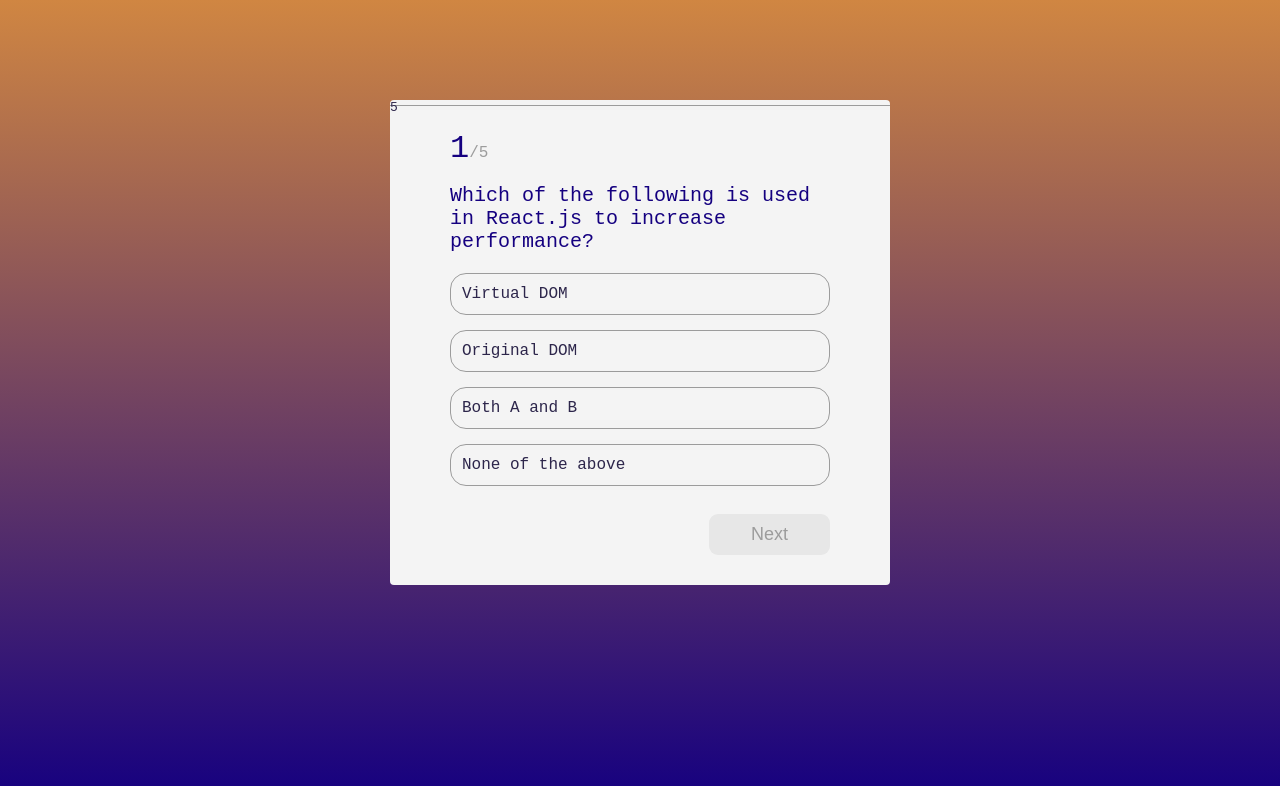
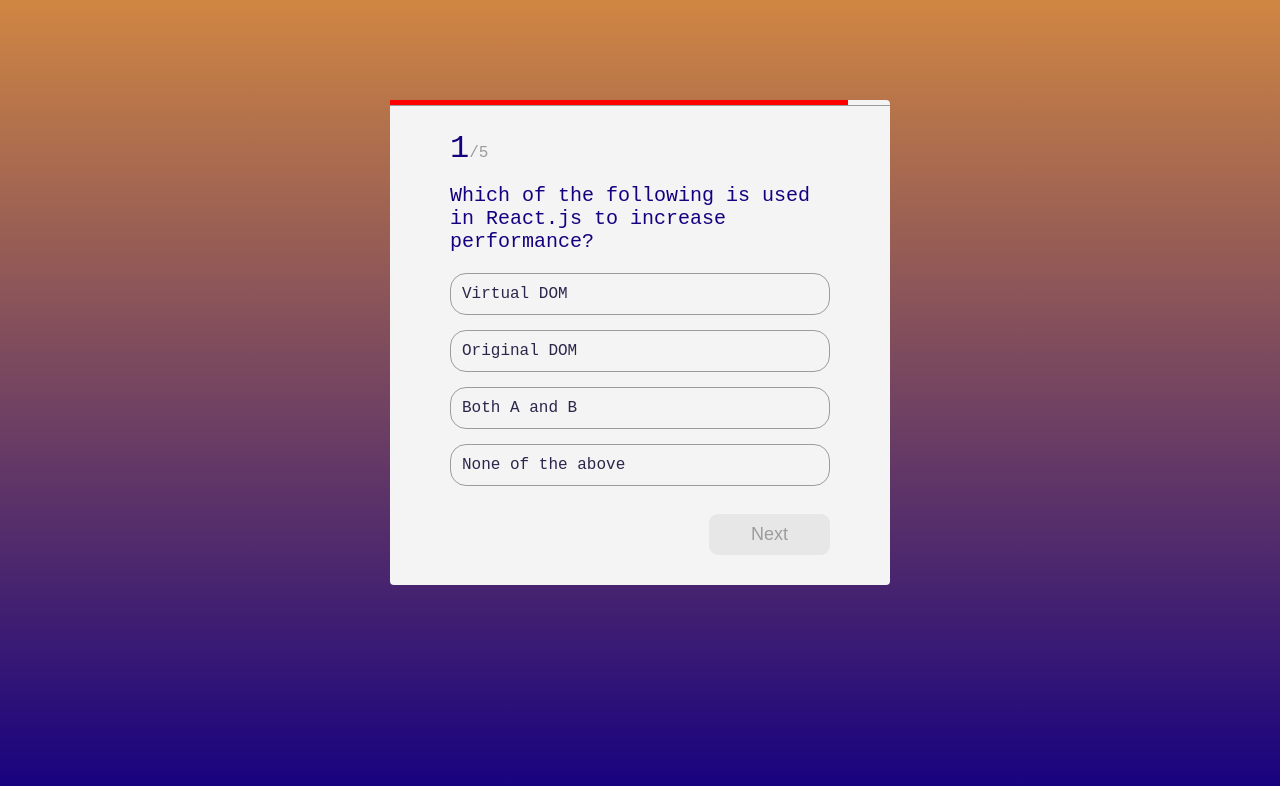
Before and after one commit to CrisCrosse/quiz-app, a React (Vite) app: page / in a window 1280 px wide. Shown: the top 786 px of the page. Built offline with nearby package versions, Linux system fonts and the light colour scheme.

Commit message:
make answer timer display coloured bar, timeout moves to next q and answer sets as wrong

```diff
--- a/src/components/AnswerTimer/AnswerTimer.jsx
+++ b/src/components/AnswerTimer/AnswerTimer.jsx
@@ -32,7 +32,15 @@
     }, [counter]);
     return (
      <div className='answer-timer-container'>
-        <div className='progress'> {counter} </div>
+        <div
+            style={{
+                width: `${progressLoaded}%`,
+                backgroundColor: `${
+                    progressLoaded < 40 ? 'lightgreen'
+                    : progressLoaded < 70 ? 'orange'
+                    : 'red'}`
+            }}
+            className='progress'></div>
     </div>
     )
 }
--- a/src/components/Quiz/Quiz.jsx
+++ b/src/components/Quiz/Quiz.jsx
@@ -11,6 +11,7 @@
     const [answer, setAnswer] = useState(null)
     const [result, setResult] = useState(resultInitialState)
     const [isOnResultPage, setIsOnResultPage] = useState(false)
+    const [showAnswerTimer, setShowAnswerTimer] = useState(true)
 
     const {question, choices, correctAnswer } = questions[currentQuestionIndex];
 
@@ -23,10 +24,11 @@
         }
     }
 
-    const onNextClick = () => {
+    const onNextClick = (finalAnswer) => {
         setAnswerIndex(null);
+        setShowAnswerTimer(false);
         setResult((prev) =>
-            answer ? {
+            finalAnswer ? {
                 ...prev,
                 score: prev.score + 1,
                 correctAnswers: prev.correctAnswers + 1,
@@ -43,7 +45,9 @@
             setCurrentQuestionIndex(0);
             setIsOnResultPage(true);
         }
-
+        setTimeout(() => {
+            setShowAnswerTimer(true);
+        })
 
     }
 
@@ -53,13 +57,14 @@
     };
 
     const handleTimeUp = () => {
-        alert('Time is up!');
+        setAnswer(false);
+        onNextClick(false);
     }
 
     return (
         <div className={'quiz-container'}>
             {!isOnResultPage ? (<>
-                <AnswerTimer duration={10} onTimeUp={handleTimeUp} />
+                { showAnswerTimer && <AnswerTimer duration={5} onTimeUp={handleTimeUp} /> }
                 <span className='active-question-no'> {currentQuestionIndex + 1}</span>
                 <span className='total-questions'>/{questions.length} </span>
                 <h2> {question} </h2>
@@ -78,7 +83,7 @@
                     }
                 </ul>
                 <div className={'footer'}>
-                    <button onClick={onNextClick} disabled={answerIndex === null}>
+                    <button onClick={() => onNextClick(answer)} disabled={answerIndex === null}>
                         {currentQuestionIndex === questions.length -1 ? 'Finish' : 'Next'}
                     </button>
                 </div>
```
